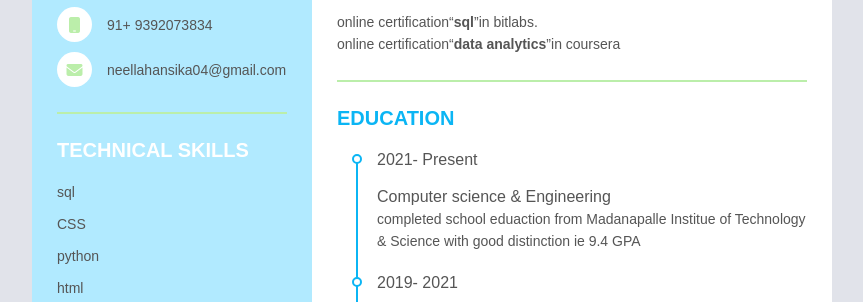
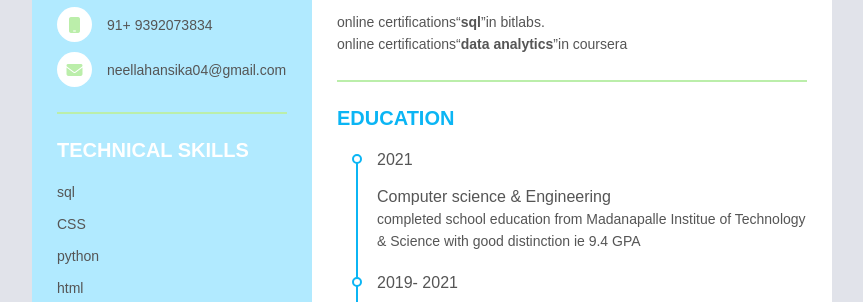
Before and after one commit to hansika01/Web-Development-, a plain HTML site: page resume.html in a window 1280 px wide. Shown: the part 466-768 px from the top of the page, without its empty margins (208-1071 px from the left). Drawn offline with Linux system fonts and the light colour scheme; a web font is replaced by a local one.

Commit message:
Update resume.html

```diff
--- a/resume.html
+++ b/resume.html
@@ -114,8 +114,8 @@
         <div class="title">
         <p class="bold">CERTIFICATIONS</p>
         </div>
-        <ol type="1"><li>online certification<q><b>sql</b></q>in bitlabs.</li>
-            <li>online certification<q><b>data analytics</b></q>in coursera</li>
+        <ol type="1"><li>online certifications<q><b>sql</b></q>in bitlabs.</li>
+            <li>online certifications<q><b>data analytics</b></q>in coursera</li>
         </ol>
         </div>
     <div class="resume_item resume_education">
@@ -124,10 +124,10 @@
     </div>
     <ul>
         <li>
-            <div class="date">2021- Present</div>
+            <div class="date">2021</div>
                 <div class="info">
                     <p class="semi-bold">Computer science & Engineering</p>
-                    <p>completed school eduaction  from Madanapalle Institue of Technology & Science with good distinction ie 9.4 GPA</p>
+                    <p>completed school education  from Madanapalle Institue of Technology & Science with good distinction ie 9.4 GPA</p>
                 </div>
         </li>
         <li>
```
